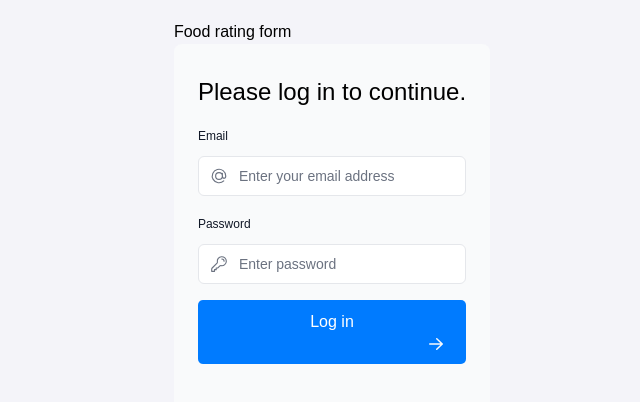
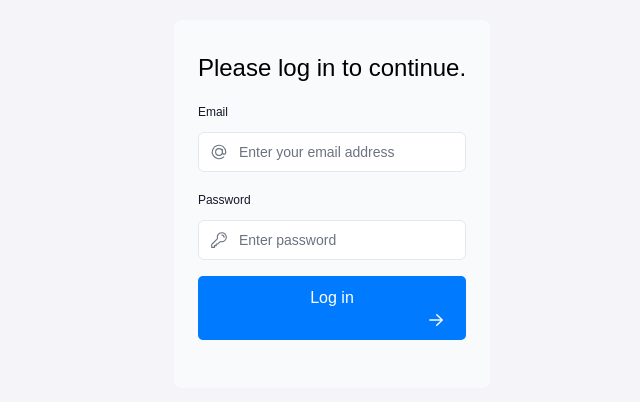
Before and after one commit to tomhula/jecarate, a Next.js app: page /login in a window 1280 px wide. Shown: the top 402 px of the page, without its empty margins (308-948 px from the left). Built offline with nearby package versions, Linux system fonts and the light colour scheme; a web font is replaced by a local one.

Commit message:
Remove <p> element from Login page.

```diff
--- a/app/login/page.tsx
+++ b/app/login/page.tsx
@@ -3,7 +3,6 @@ import LoginForm from '../ui/login-form';
 export default function Page() {
     return (
         <div>
-            <p>Food rating form</p>
             <LoginForm />
         </div>
     );
```
